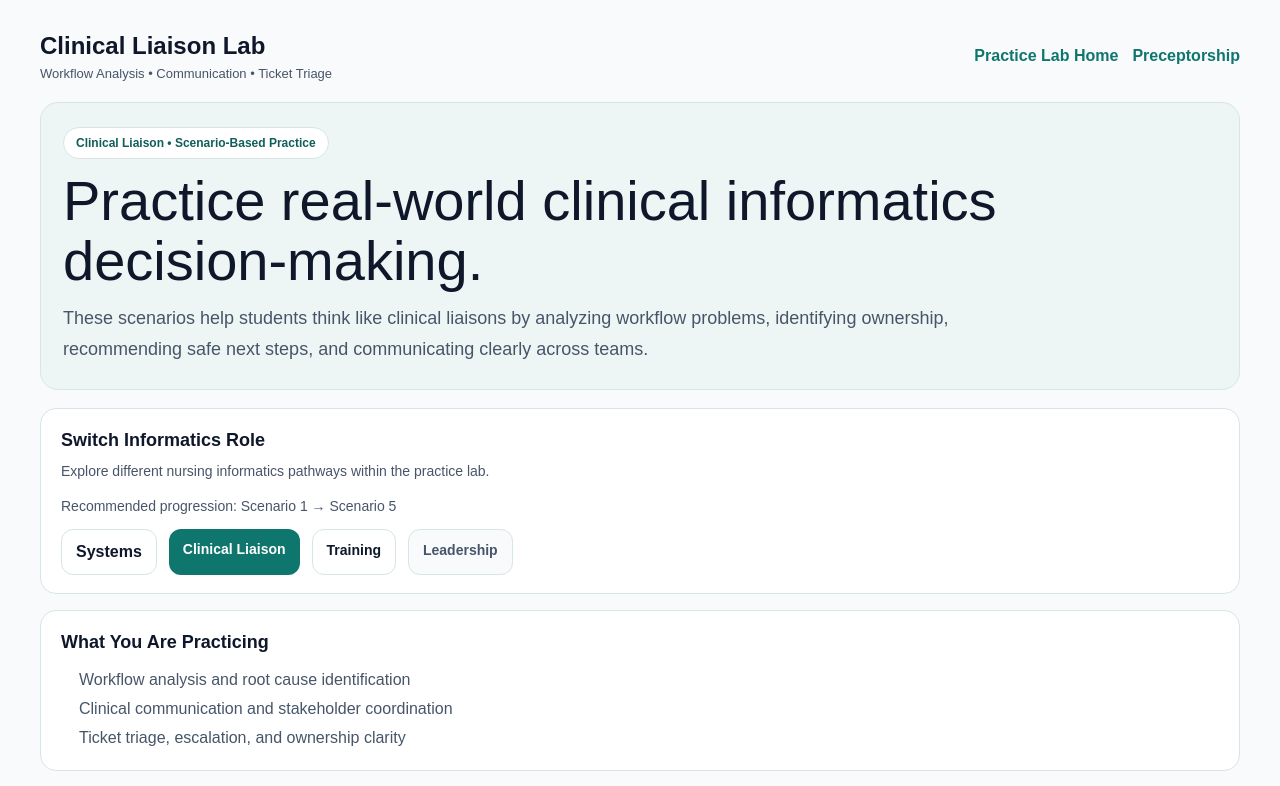
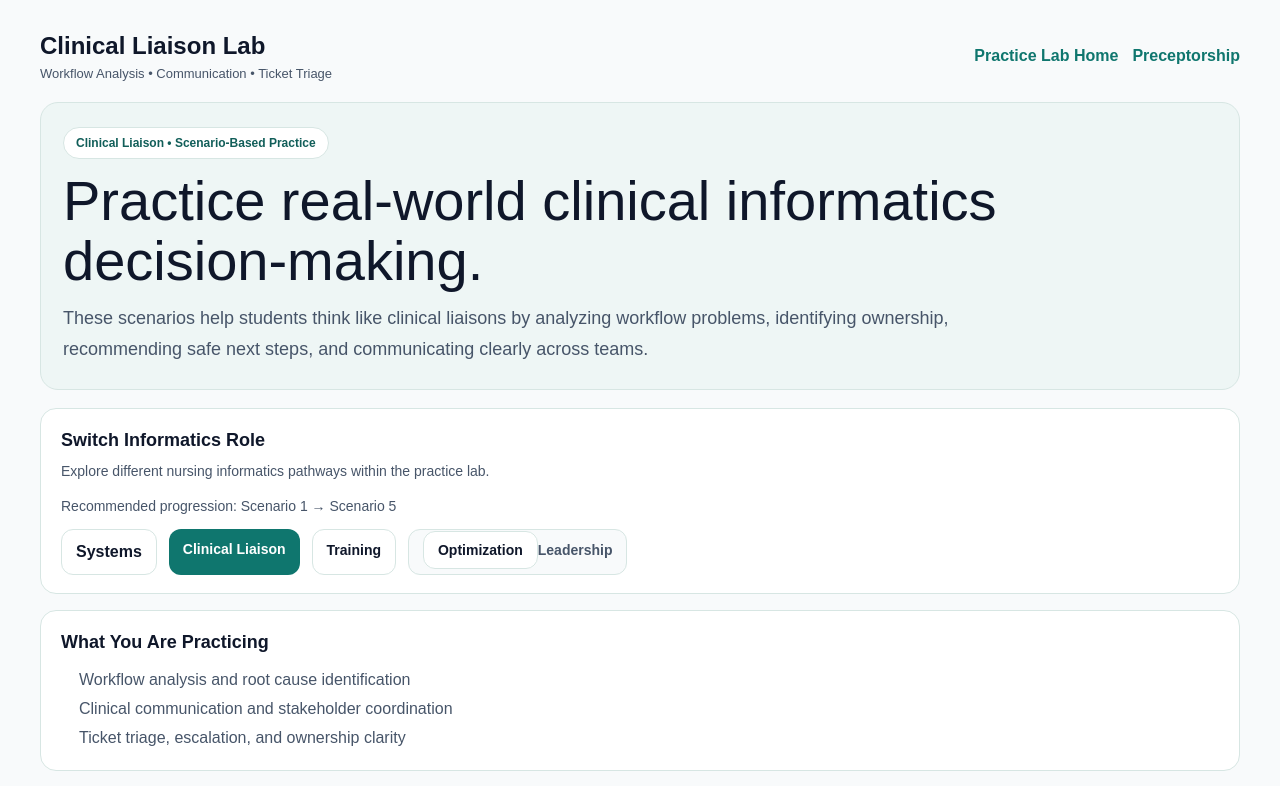
Before and after one commit to bamao33-hub/nursebridge-web, a Next.js app: page /practice-lab/liaison in a window 1280 px wide. Shown: the top 786 px of the page. Built offline with nearby package versions, Linux system fonts and the light colour scheme.

Commit message:
Update page.tsx

```diff
--- a/app/practice-lab/liaison/page.tsx
+++ b/app/practice-lab/liaison/page.tsx
@@ -187,6 +187,22 @@ export default function LiaisonLabPage() {
                 fontSize: 14,
               }}
             >
+              <Link
+  href="/practice-lab/optimization"
+  style={{
+    textDecoration: "none",
+    padding: "10px 14px",
+    borderRadius: 12,
+    border: `1px solid ${COLORS.border}`,
+    background: "#ffffff",
+    color: COLORS.text,
+    fontWeight: 800,
+    fontSize: 14,
+    cursor: "pointer",
+  }}
+>
+  Optimization
+</Link>
               Leadership
             </div>
           </div>
```
